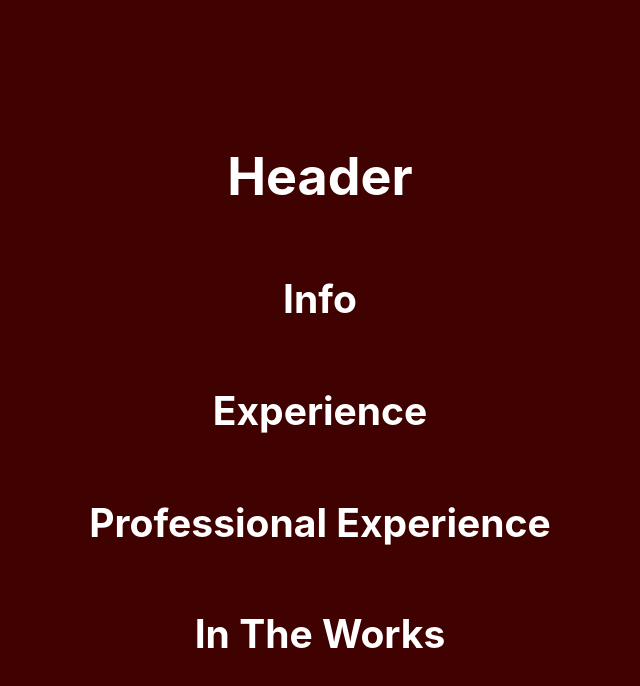
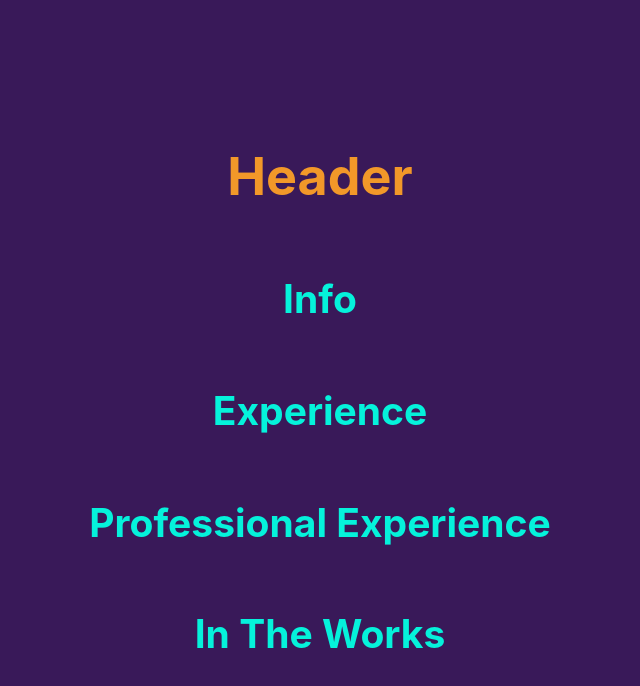
Before and after one commit to Parkerjn90/portfolio2, a React (Create React App) app: page / in a window 1280 px wide. Shown: the top 686 px of the page, without its empty margins (320-960 px from the left). Built offline with nearby package versions, Linux system fonts and the light colour scheme.

Commit message:
play with color scheme

```diff
--- a/src/App.css
+++ b/src/App.css
@@ -7,21 +7,14 @@
   pointer-events: none;
 }
 
-@media (prefers-reduced-motion: no-preference) {
-  .App-logo {
-    animation: App-logo-spin infinite 20s linear;
-  }
-}
-
 .App-header {
-  background-color: #400101;
+  background-color: #391959;
   min-height: 100vh;
   display: flex;
   flex-direction: column;
   align-items: center;
   justify-content: center;
   font-size: calc(10px + 2vmin);
-  color: white;
 }
 
 .App-link {
@@ -36,3 +29,15 @@
     transform: rotate(360deg);
   }
 }
+
+h1 {
+  color: #f29829;
+}
+
+h2 {
+  color: #05f2db;
+}
+
+.main-box {
+
+};
--- a/src/App.js
+++ b/src/App.js
@@ -1,4 +1,3 @@
-import logo from './logo.svg';
 import './App.css';
 import Header from './modules/header.jsx';
 import Info from './modules/info.jsx';
@@ -8,7 +7,7 @@ import InTheWorks from './modules/inTheWorks.jsx';
 
 function App() {
   return (
-    <div className="App">
+    <div className="App main-box">
       <header className="App-header">
         <Header></Header>
         <Info></Info>
```
